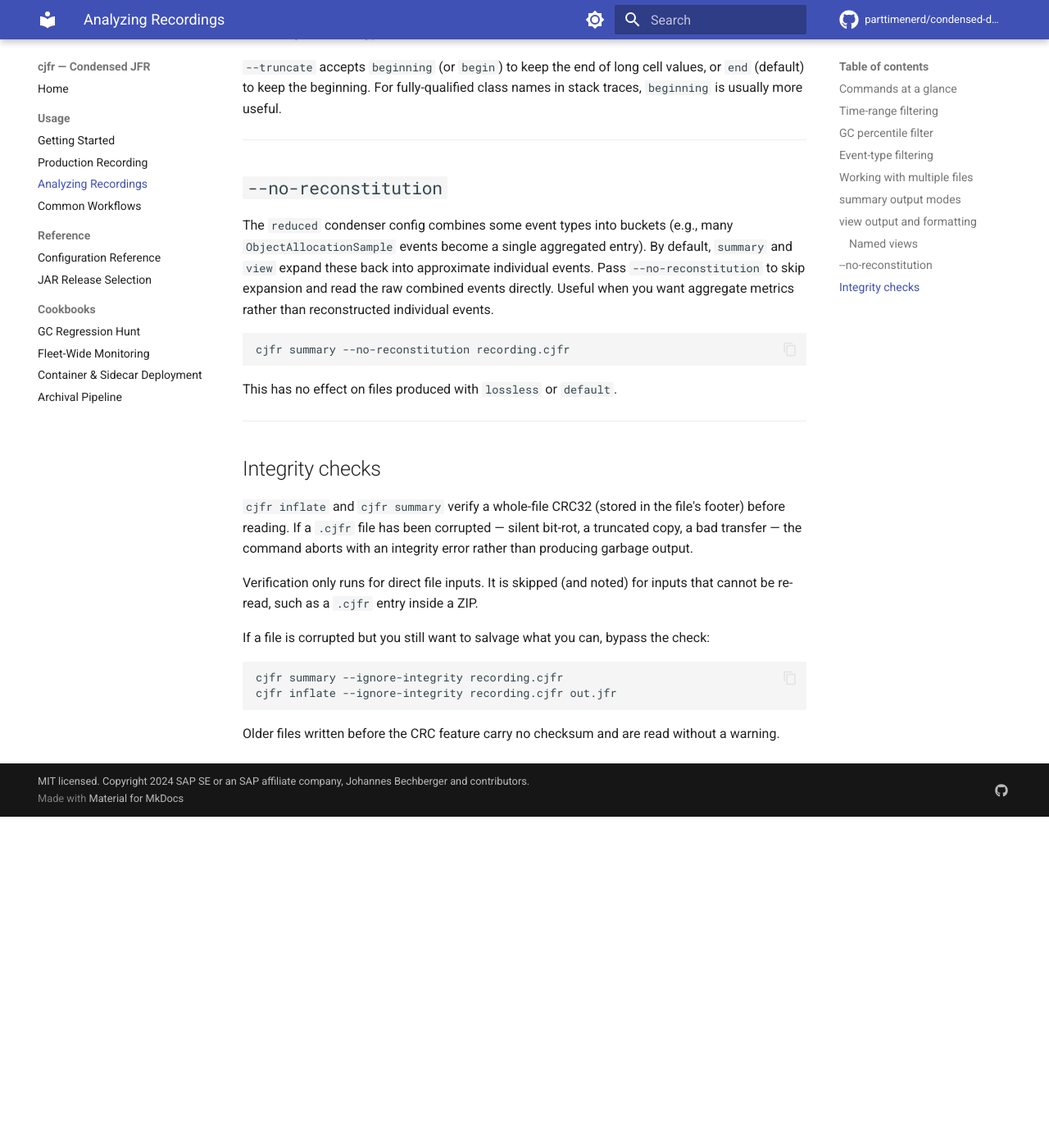
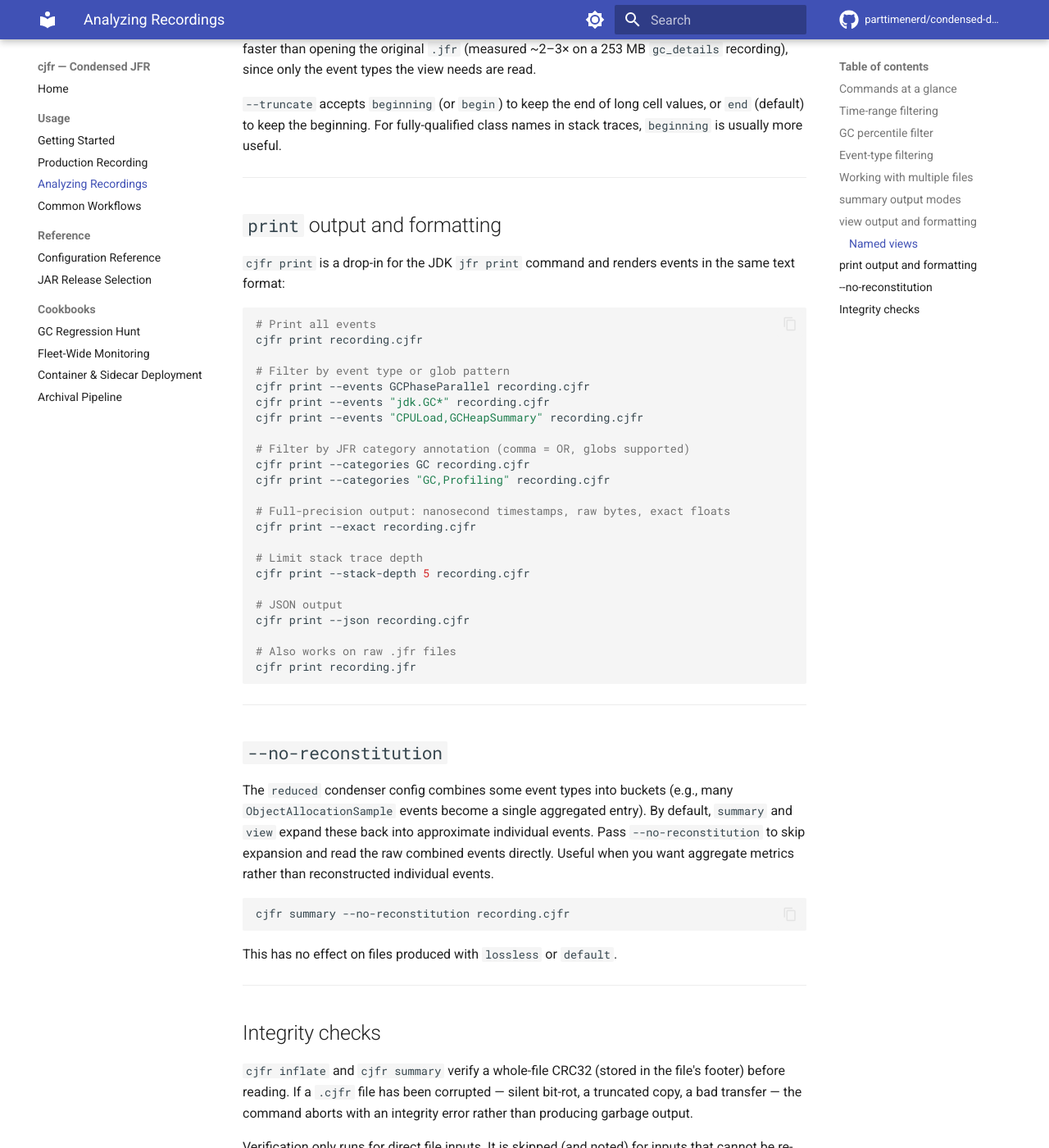
Before and after one commit to parttimenerd/condensed-data, an MkDocs documentation site: the page built from docs/analysis.md, in a window 1280 px wide and 1400 px high, scrolled down 5293 px. Shown: the whole window at 82% size. Built offline with MkDocs 1.6.1 and Material for MkDocs 9.7.7, drawn with Linux system fonts in a browser that asks for light colours; comment, search, counter and statistics services are not loaded; before the commit the page ends 6289 px from its top, so only the background shows below that; some of the changed text lies outside the part shown.

Commit message:
fix(print): fix OldObject array class name rendering; add docs for print/view
- formatOldObject: replace trailing [] with [N] for array types (byte[N] not byte[][N])
- README: document cjfr print command with --events/--categories/--exact/--json examples
- docs/analysis.md: add cjfr print to commands table and add print section
- docs/getting-started.md: add cjfr print quickstart block

````diff
--- a/docs/analysis.md
+++ b/docs/analysis.md
@@ -14,9 +14,10 @@ commands accept the same filtering flags, so you can zero in on the
 |---|---|
 | `cjfr summary` | Aggregate stats: event counts, GC summary, allocation rate |
 | `cjfr view <VIEW_OR_EVENT> <FILE...>` | Tabular view of a named view or one event type |
+| `cjfr print <FILE...>` | Print raw events in `jfr print` text or JSON format |
 | `cjfr inflate` | Convert to JFR for [JDK Mission Control](https://adoptium.net/jmc), [Firefox Profiler](https://parttimenerd.github.io/firefox-profiler/), [jfr-query](https://parttimenerd.github.io/jfr-query/), async-profiler, etc. |
 
-All three accept the **same filter flags** described below.
+All four accept the **same filter flags** described below.
 
 ---
 
@@ -234,6 +235,39 @@ traces, `beginning` is usually more useful.
 
 ---
 
+## `print` output and formatting
+
+`cjfr print` is a drop-in for the JDK `jfr print` command and renders events
+in the same text format:
+
+```shell
+# Print all events
+cjfr print recording.cjfr
+
+# Filter by event type or glob pattern
+cjfr print --events GCPhaseParallel recording.cjfr
+cjfr print --events "jdk.GC*" recording.cjfr
+cjfr print --events "CPULoad,GCHeapSummary" recording.cjfr
+
+# Filter by JFR category annotation (comma = OR, globs supported)
+cjfr print --categories GC recording.cjfr
+cjfr print --categories "GC,Profiling" recording.cjfr
+
+# Full-precision output: nanosecond timestamps, raw bytes, exact floats
+cjfr print --exact recording.cjfr
+
+# Limit stack trace depth
+cjfr print --stack-depth 5 recording.cjfr
+
+# JSON output
+cjfr print --json recording.cjfr
+
+# Also works on raw .jfr files
+cjfr print recording.jfr
+```
+
+---
+
 ## `--no-reconstitution`
 
 The `reduced` condenser config combines some event types into buckets
````
Also changed, not shown: README.md (+29 -0 lines), docs/getting-started.md (+15 -0 lines), 1 other file.
